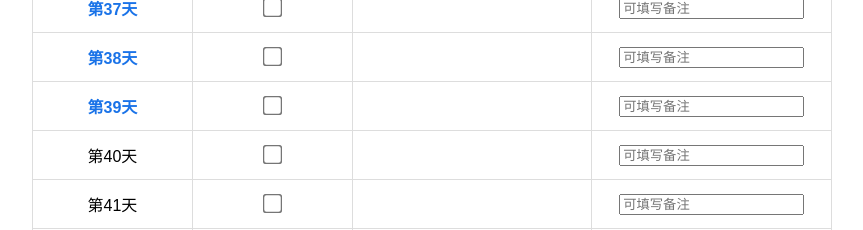
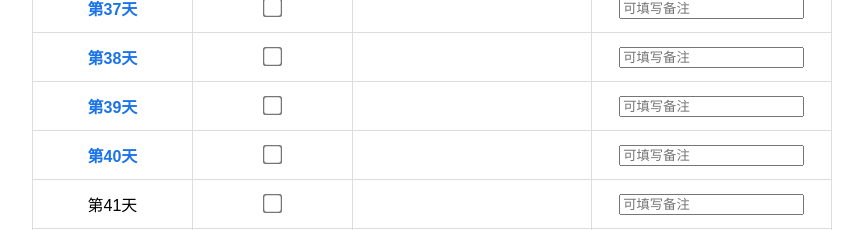
Before and after one commit to Sandy-long/math, a plain HTML site: page index.html in a window 1280 px wide. Shown: the part 2080-2310 px from the top of the page, without its empty margins (208-1071 px from the left). Drawn offline with Linux system fonts and the light colour scheme.

Commit message:
Update index.html

```diff
--- a/index.html
+++ b/index.html
@@ -212,6 +212,8 @@
 } else if (i === 39) {
             dayCell = `<td><span class="clickable-day" onclick="window.open('https://sandy-long.github.io/math39/', '_blank')">第39天</span></td>`;
 
+} else if (i === 40) {
+            dayCell = `<td><span class="clickable-day" onclick="window.open('https://sandy-long.github.io/math40/', '_blank')">第40天</span></td>`;
 
 
 
```
